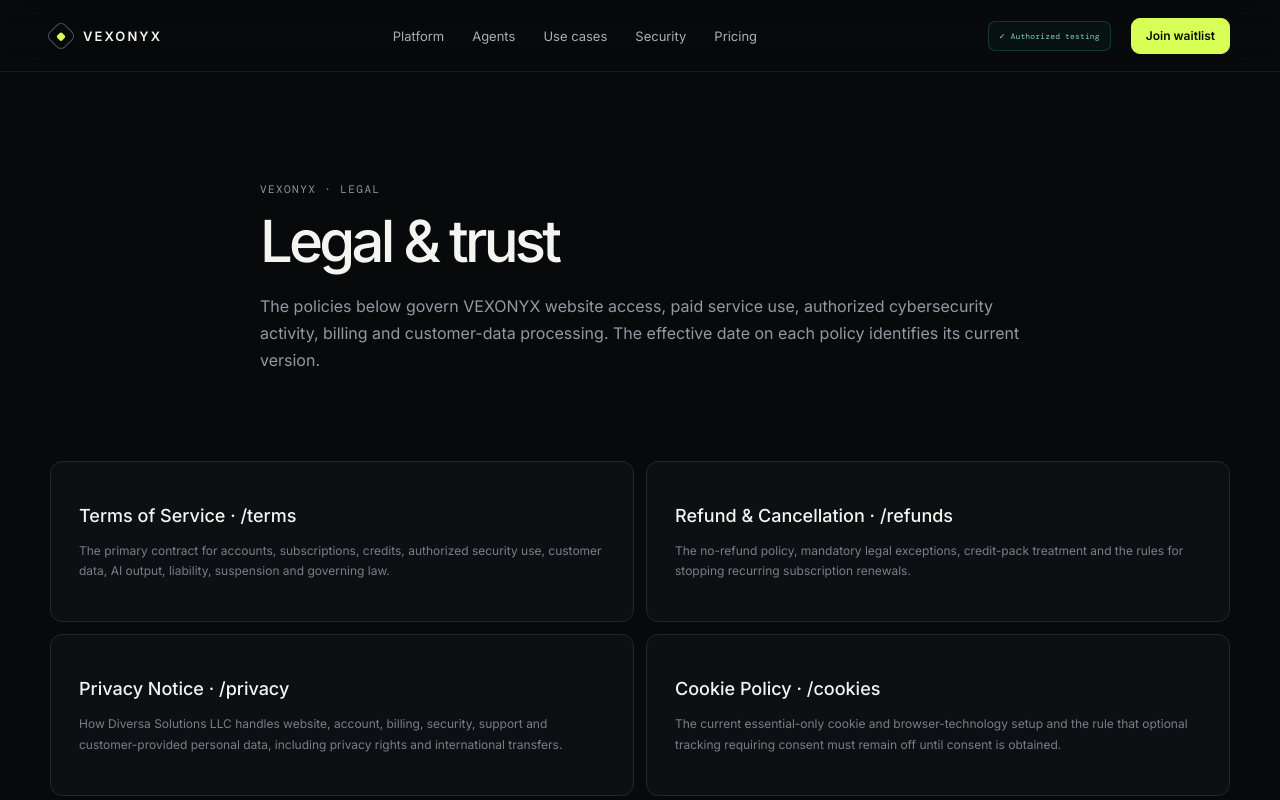
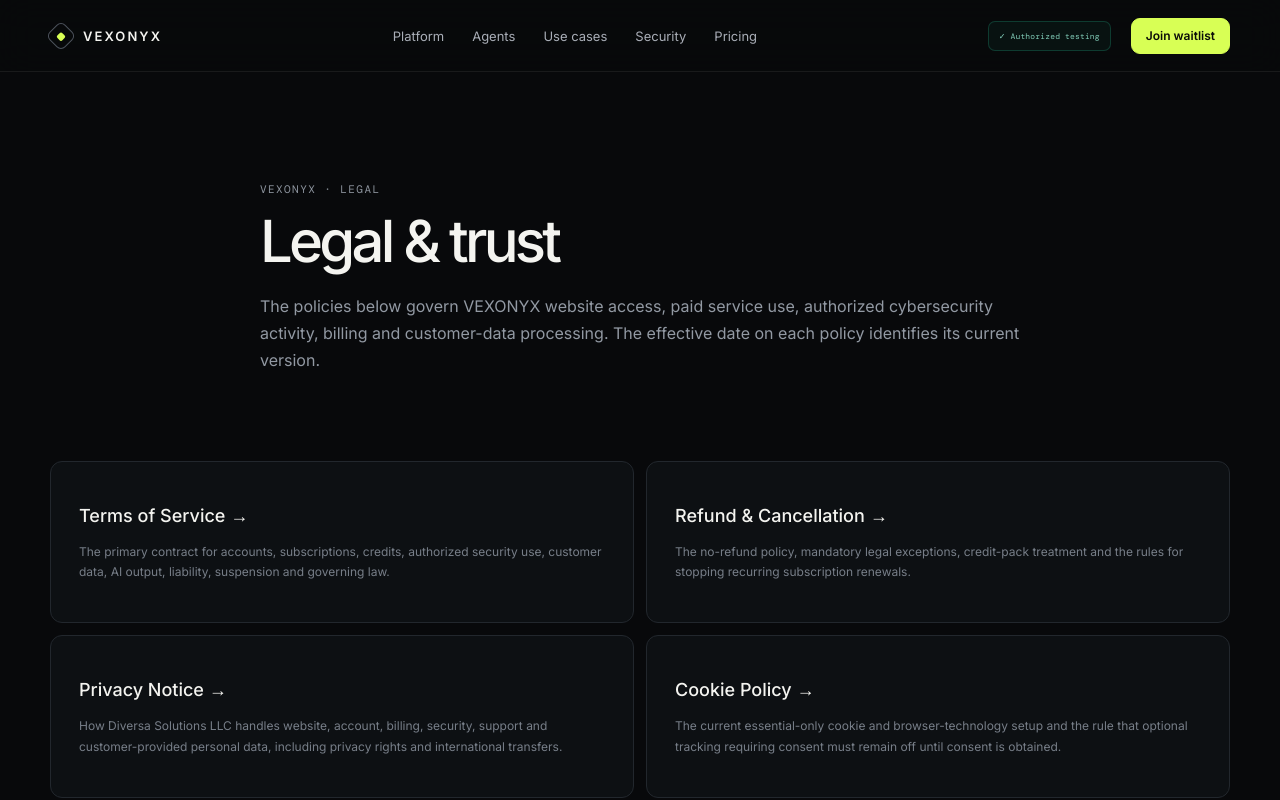
Before and after one commit to heke99/vexonyx, a Next.js app in the folder apps/web/: page /legal in a window 1280 px wide. Shown: the top 800 px of the page. Built offline with nearby package versions, Linux system fonts and the light colour scheme; no server answers; a web font is replaced by a local one.

Commit message:
Make legal hub policy cards directly navigable

```diff
--- a/apps/web/app/legal/page.tsx
+++ b/apps/web/app/legal/page.tsx
@@ -6,15 +6,15 @@ export default function Page() {
     title="Legal & trust"
     intro="The policies below govern VEXONYX website access, paid service use, authorized cybersecurity activity, billing and customer-data processing. The effective date on each policy identifies its current version."
     cards={[
-      { title: "Terms of Service · /terms", body: "The primary contract for accounts, subscriptions, credits, authorized security use, customer data, AI output, liability, suspension and governing law." },
-      { title: "Refund & Cancellation · /refunds", body: "The no-refund policy, mandatory legal exceptions, credit-pack treatment and the rules for stopping recurring subscription renewals." },
-      { title: "Privacy Notice · /privacy", body: "How Diversa Solutions LLC handles website, account, billing, security, support and customer-provided personal data, including privacy rights and international transfers." },
-      { title: "Cookie Policy · /cookies", body: "The current essential-only cookie and browser-technology setup and the rule that optional tracking requiring consent must remain off until consent is obtained." },
-      { title: "Acceptable Use · /acceptable-use", body: "Authorization, scope and safety requirements for ethical hacking, penetration testing, vulnerability research and any agent or tool execution through VEXONYX." },
-      { title: "Data Processing Addendum · /dpa", body: "Controller/processor terms that apply when VEXONYX processes Customer Personal Data on an organization's instructions." },
-      { title: "Subprocessors · /subprocessors", body: "The material infrastructure, payment and communication providers currently used to operate VEXONYX and the process for material changes." },
-      { title: "Security · /security", body: "Product security principles and architecture information intended to help customers assess how VEXONYX protects sensitive security work." },
-      { title: "Contact", body: "Legal, billing, privacy and policy questions: info@vexonyx.com. Operator: Diversa Solutions LLC, 30 N Gould St, Sheridan, Wyoming 82801, United States." },
+      { title: "Terms of Service", href: "/terms", body: "The primary contract for accounts, subscriptions, credits, authorized security use, customer data, AI output, liability, suspension and governing law." },
+      { title: "Refund & Cancellation", href: "/refunds", body: "The no-refund policy, mandatory legal exceptions, credit-pack treatment and the rules for stopping recurring subscription renewals." },
+      { title: "Privacy Notice", href: "/privacy", body: "How Diversa Solutions LLC handles website, account, billing, security, support and customer-provided personal data, including privacy rights and international transfers." },
+      { title: "Cookie Policy", href: "/cookies", body: "The current essential-only cookie and browser-technology setup and the rule that optional tracking requiring consent must remain off until consent is obtained." },
+      { title: "Acceptable Use", href: "/acceptable-use", body: "Authorization, scope and safety requirements for ethical hacking, penetration testing, vulnerability research and any agent or tool execution through VEXONYX." },
+      { title: "Data Processing Addendum", href: "/dpa", body: "Controller/processor terms that apply when VEXONYX processes Customer Personal Data on an organization's instructions." },
+      { title: "Subprocessors", href: "/subprocessors", body: "The material infrastructure, payment and communication providers currently used to operate VEXONYX and the process for material changes." },
+      { title: "Security", href: "/security", body: "Product security principles and architecture information intended to help customers assess how VEXONYX protects sensitive security work." },
+      { title: "Contact", href: "/contact", body: "Legal, billing, privacy and policy questions: info@vexonyx.com. Operator: Diversa Solutions LLC, 30 N Gould St, Sheridan, Wyoming 82801, United States." },
     ]}
   />;
 }
```
